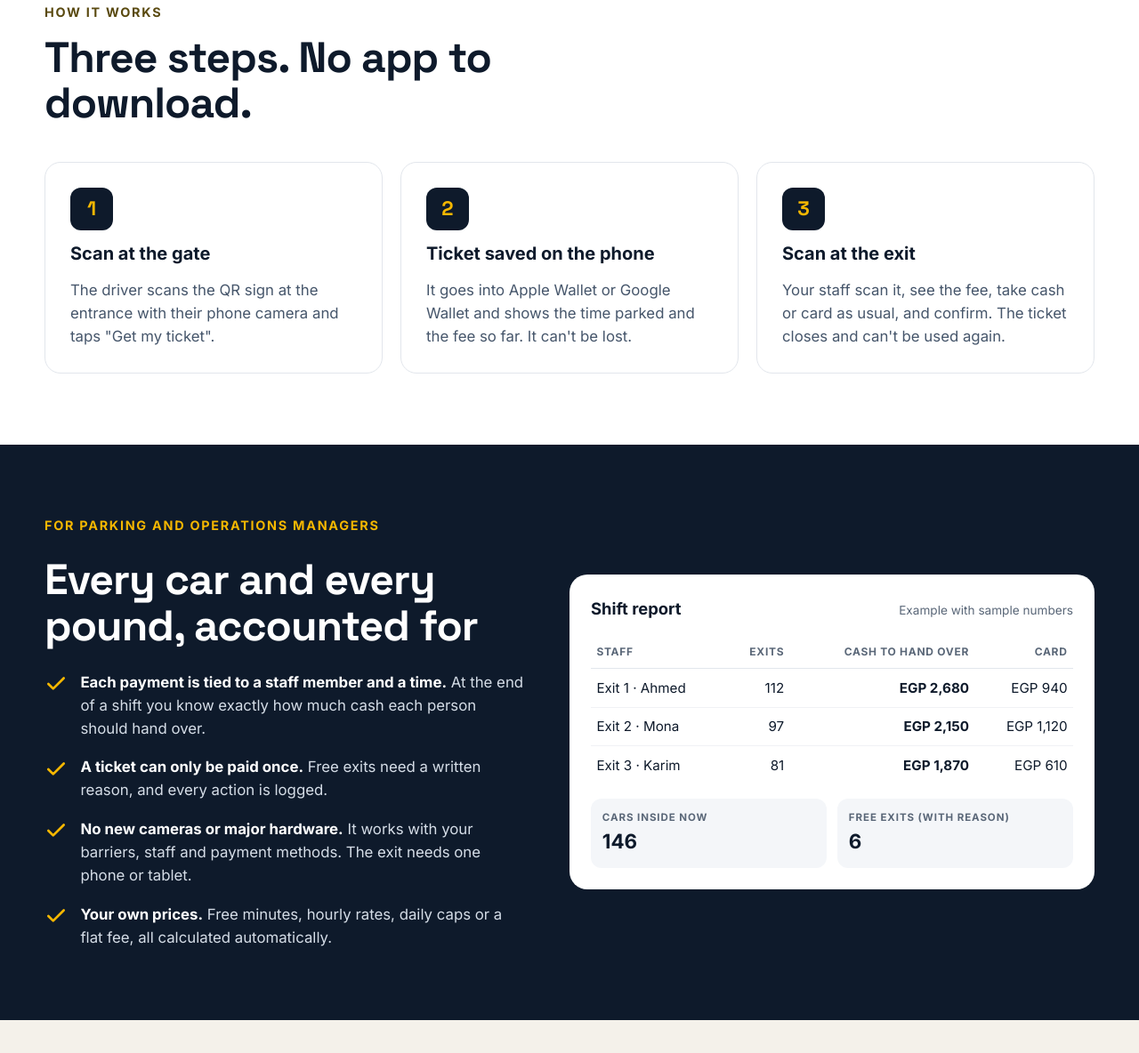
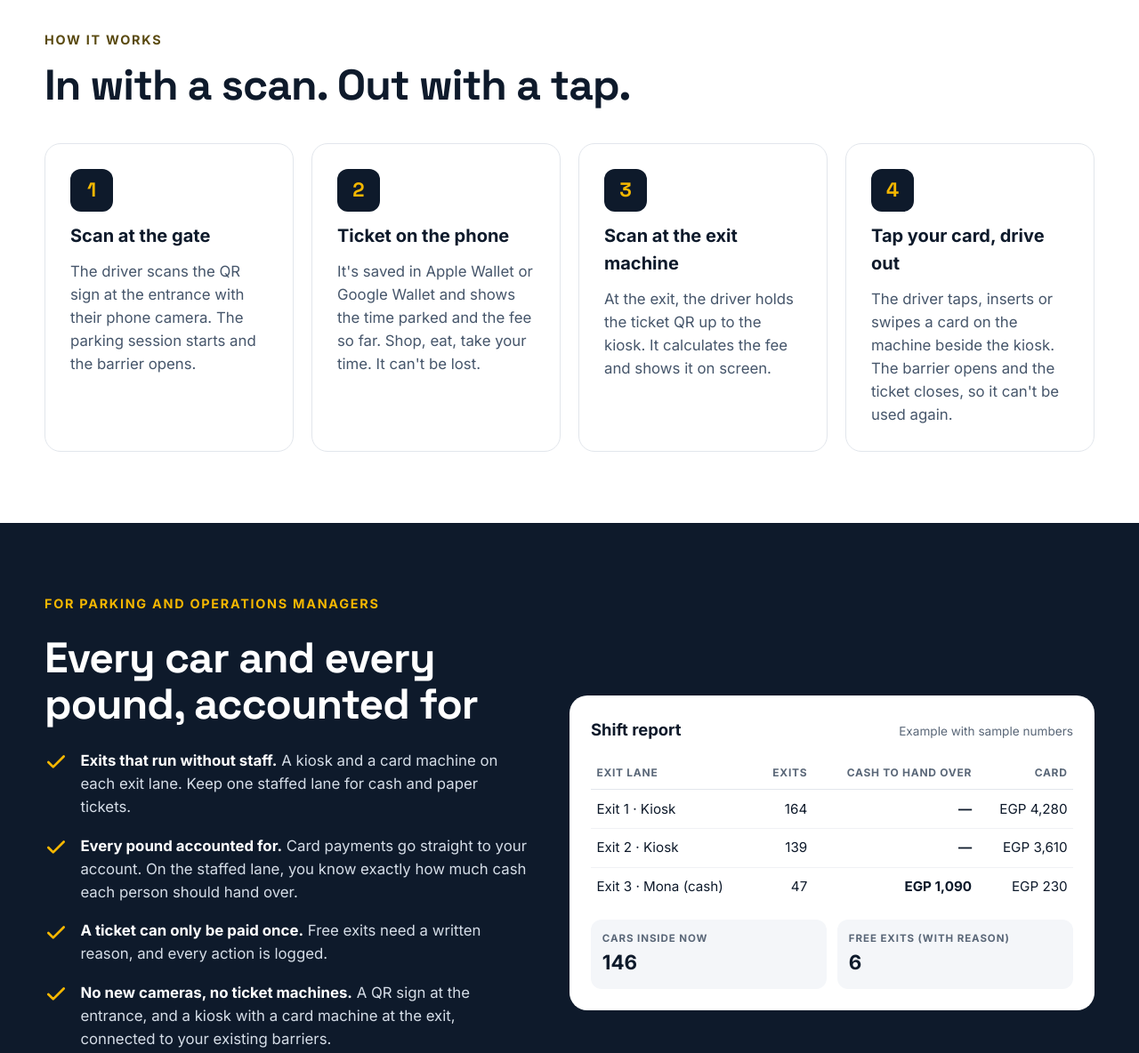
Before and after one commit to alikhairyy/tickt, a plain HTML site: page index.html in a window 1280 px wide. Shown: the part 1421-2605 px from the top of the page at 89% size. Drawn offline with Linux system fonts and the light colour scheme.

Commit message:
Website: self-service exit with kiosk and card payment
Co-Authored-By: Claude Opus 5.5 <noreply@anthropic.com>
Claude-Session: https://claude.ai/code/session_01NSQQmGv6DALcNFQt9CLj1o

```diff
--- a/index.html
+++ b/index.html
@@ -43,12 +43,12 @@ a{color:#0E1A2B}a:hover{color:#3A4A63}
 <p style="margin: 0; font-size: 0.95rem; font-weight: 700; letter-spacing: 0.12em; text-transform: uppercase; color: #B7C2D0">Digital parking tickets for malls in Egypt</p>
 <h1 style="margin: 0; font-family: 'Space Grotesk', sans-serif; font-weight: 700; font-size: clamp(2.6rem, 6vw, 4.6rem); line-height: 1.02; letter-spacing: -0.025em">Lost parking tickets? <span style="color: #F5B700">Not anymore.</span></h1>
 <p lang="ar" dir="rtl" style="margin: 0; font-family: 'IBM Plex Sans Arabic', sans-serif; font-weight: 700; font-size: 1.6rem; color: #F5B700">تذكرة الجراج على موبايل العميل</p>
-<p style="margin: 0; font-size: 1.25rem; color: #D5DDE7; max-width: 36rem">Drivers scan a QR code at your gate and their ticket is saved in Apple Wallet or Google Wallet. Your staff scan it at the exit, see the fee, and take payment the way they do today.</p>
+<p style="margin: 0; font-size: 1.25rem; color: #D5DDE7; max-width: 36rem">Drivers scan a QR code at your gate, the barrier opens, and their ticket is saved in Apple Wallet or Google Wallet. At the exit they scan it at a self-service machine, tap their card, and drive out.</p>
 <div style="display: flex; gap: 0.9rem; flex-wrap: wrap">
 <a href="mailto:alimohamedkhairy12@gmail.com?subject=tickt%20pilot%20request" style="background: #F5B700; color: #0E1A2B; text-decoration: none; font-weight: 700; font-size: 1.1rem; padding: 1rem 1.5rem; border-radius: 12px; min-height: 52px; display: inline-flex; align-items: center">Request a free pilot</a>
 <a href="#how" style="color: #FFFFFF; text-decoration: none; font-weight: 600; font-size: 1.1rem; padding: 1rem 1.5rem; border-radius: 12px; border: 1.5px solid #3A4A63; min-height: 52px; display: inline-flex; align-items: center">See how it works</a>
 </div>
-<p style="margin: 0; font-size: 0.98rem; color: #B7C2D0">No app for drivers. No new cameras. Your staff, cash and POS stay as they are.</p>
+<p style="margin: 0; font-size: 0.98rem; color: #B7C2D0">No paper tickets. No plastic cards. No staff needed at the exit.</p>
 </div>
 
 <div style="flex: 0 1 320px; display: flex; justify-content: center; margin: 0 auto">
@@ -108,23 +108,28 @@ a{color:#0E1A2B}a:hover{color:#3A4A63}
 <div style="max-width: 1180px; margin: 0 auto; padding: 5rem 1.5rem; display: flex; flex-direction: column; gap: 2.5rem">
 <div style="max-width: 44rem; display: flex; flex-direction: column; gap: 0.8rem">
 <p style="margin: 0; font-size: 0.9rem; font-weight: 700; letter-spacing: 0.12em; text-transform: uppercase; color: #5A4A10">How it works</p>
-<h2 style="margin: 0; font-family: 'Space Grotesk', sans-serif; font-weight: 700; font-size: clamp(2rem, 4vw, 3rem); line-height: 1.08; letter-spacing: -0.02em">Three steps. No app to download.</h2>
+<h2 style="margin: 0; font-family: 'Space Grotesk', sans-serif; font-weight: 700; font-size: clamp(2rem, 4vw, 3rem); line-height: 1.08; letter-spacing: -0.02em">In with a scan. Out with a tap.</h2>
 </div>
-<ol style="list-style: none; margin: 0; padding: 0; display: grid; grid-template-columns: repeat(auto-fit, minmax(260px, 1fr)); gap: 1.25rem">
+<ol style="list-style: none; margin: 0; padding: 0; display: grid; grid-template-columns: repeat(auto-fit, minmax(240px, 1fr)); gap: 1.25rem">
 <li style="border: 1.5px solid #E2E6EC; border-radius: 18px; padding: 1.75rem; display: flex; flex-direction: column; gap: 0.7rem">
 <span style="width: 48px; height: 48px; border-radius: 12px; background: #0E1A2B; color: #F5B700; font-family: 'Space Grotesk', sans-serif; font-weight: 700; font-size: 1.4rem; display: flex; align-items: center; justify-content: center">1</span>
 <h3 style="margin: 0; font-size: 1.25rem">Scan at the gate</h3>
-<p style="margin: 0; color: #46566B">The driver scans the QR sign at the entrance with their phone camera and taps "Get my ticket".</p>
+<p style="margin: 0; color: #46566B">The driver scans the QR sign at the entrance with their phone camera. The parking session starts and the barrier opens.</p>
 </li>
 <li style="border: 1.5px solid #E2E6EC; border-radius: 18px; padding: 1.75rem; display: flex; flex-direction: column; gap: 0.7rem">
 <span style="width: 48px; height: 48px; border-radius: 12px; background: #0E1A2B; color: #F5B700; font-family: 'Space Grotesk', sans-serif; font-weight: 700; font-size: 1.4rem; display: flex; align-items: center; justify-content: center">2</span>
-<h3 style="margin: 0; font-size: 1.25rem">Ticket saved on the phone</h3>
-<p style="margin: 0; color: #46566B">It goes into Apple Wallet or Google Wallet and shows the time parked and the fee so far. It can't be lost.</p>
+<h3 style="margin: 0; font-size: 1.25rem">Ticket on the phone</h3>
+<p style="margin: 0; color: #46566B">It's saved in Apple Wallet or Google Wallet and shows the time parked and the fee so far. Shop, eat, take your time. It can't be lost.</p>
 </li>
 <li style="border: 1.5px solid #E2E6EC; border-radius: 18px; padding: 1.75rem; display: flex; flex-direction: column; gap: 0.7rem">
 <span style="width: 48px; height: 48px; border-radius: 12px; background: #0E1A2B; color: #F5B700; font-family: 'Space Grotesk', sans-serif; font-weight: 700; font-size: 1.4rem; display: flex; align-items: center; justify-content: center">3</span>
-<h3 style="margin: 0; font-size: 1.25rem">Scan at the exit</h3>
-<p style="margin: 0; color: #46566B">Your staff scan it, see the fee, take cash or card as usual, and confirm. The ticket closes and can't be used again.</p>
+<h3 style="margin: 0; font-size: 1.25rem">Scan at the exit machine</h3>
+<p style="margin: 0; color: #46566B">At the exit, the driver holds the ticket QR up to the kiosk. It calculates the fee and shows it on screen.</p>
+</li>
+<li style="border: 1.5px solid #E2E6EC; border-radius: 18px; padding: 1.75rem; display: flex; flex-direction: column; gap: 0.7rem">
+<span style="width: 48px; height: 48px; border-radius: 12px; background: #0E1A2B; color: #F5B700; font-family: 'Space Grotesk', sans-serif; font-weight: 700; font-size: 1.4rem; display: flex; align-items: center; justify-content: center">4</span>
+<h3 style="margin: 0; font-size: 1.25rem">Tap your card, drive out</h3>
+<p style="margin: 0; color: #46566B">The driver taps, inserts or swipes a card on the machine beside the kiosk. The barrier opens and the ticket closes, so it can't be used again.</p>
 </li>
 </ol>
 </div>
@@ -136,9 +141,10 @@ a{color:#0E1A2B}a:hover{color:#3A4A63}
 <p style="margin: 0; font-size: 0.9rem; font-weight: 700; letter-spacing: 0.12em; text-transform: uppercase; color: #F5B700">For parking and operations managers</p>
 <h2 style="margin: 0; font-family: 'Space Grotesk', sans-serif; font-weight: 700; font-size: clamp(2rem, 4vw, 3rem); line-height: 1.08; letter-spacing: -0.02em">Every car and every pound, accounted for</h2>
 <ul style="list-style: none; margin: 0; padding: 0; display: flex; flex-direction: column; gap: 1.1rem">
-<li style="display: flex; gap: 0.9rem; align-items: flex-start"><svg aria-hidden="true" width="26" height="26" viewBox="0 0 24 24" fill="none" stroke="#F5B700" stroke-width="2.5" stroke-linecap="round" stroke-linejoin="round" style="flex: none; margin-top: 0.15rem"><path d="M20 6L9 17l-5-5"></path></svg><span><strong>Each payment is tied to a staff member and a time.</strong> <span style="color: #D5DDE7">At the end of a shift you know exactly how much cash each person should hand over.</span></span></li>
+<li style="display: flex; gap: 0.9rem; align-items: flex-start"><svg aria-hidden="true" width="26" height="26" viewBox="0 0 24 24" fill="none" stroke="#F5B700" stroke-width="2.5" stroke-linecap="round" stroke-linejoin="round" style="flex: none; margin-top: 0.15rem"><path d="M20 6L9 17l-5-5"></path></svg><span><strong>Exits that run without staff.</strong> <span style="color: #D5DDE7">A kiosk and a card machine on each exit lane. Keep one staffed lane for cash and paper tickets.</span></span></li>
+<li style="display: flex; gap: 0.9rem; align-items: flex-start"><svg aria-hidden="true" width="26" height="26" viewBox="0 0 24 24" fill="none" stroke="#F5B700" stroke-width="2.5" stroke-linecap="round" stroke-linejoin="round" style="flex: none; margin-top: 0.15rem"><path d="M20 6L9 17l-5-5"></path></svg><span><strong>Every pound accounted for.</strong> <span style="color: #D5DDE7">Card payments go straight to your account. On the staffed lane, you know exactly how much cash each person should hand over.</span></span></li>
 <li style="display: flex; gap: 0.9rem; align-items: flex-start"><svg aria-hidden="true" width="26" height="26" viewBox="0 0 24 24" fill="none" stroke="#F5B700" stroke-width="2.5" stroke-linecap="round" stroke-linejoin="round" style="flex: none; margin-top: 0.15rem"><path d="M20 6L9 17l-5-5"></path></svg><span><strong>A ticket can only be paid once.</strong> <span style="color: #D5DDE7">Free exits need a written reason, and every action is logged.</span></span></li>
-<li style="display: flex; gap: 0.9rem; align-items: flex-start"><svg aria-hidden="true" width="26" height="26" viewBox="0 0 24 24" fill="none" stroke="#F5B700" stroke-width="2.5" stroke-linecap="round" stroke-linejoin="round" style="flex: none; margin-top: 0.15rem"><path d="M20 6L9 17l-5-5"></path></svg><span><strong>No new cameras or major hardware.</strong> <span style="color: #D5DDE7">It works with your barriers, staff and payment methods. The exit needs one phone or tablet.</span></span></li>
+<li style="display: flex; gap: 0.9rem; align-items: flex-start"><svg aria-hidden="true" width="26" height="26" viewBox="0 0 24 24" fill="none" stroke="#F5B700" stroke-width="2.5" stroke-linecap="round" stroke-linejoin="round" style="flex: none; margin-top: 0.15rem"><path d="M20 6L9 17l-5-5"></path></svg><span><strong>No new cameras, no ticket machines.</strong> <span style="color: #D5DDE7">A QR sign at the entrance, and a kiosk with a card machine at the exit, connected to your existing barriers.</span></span></li>
 <li style="display: flex; gap: 0.9rem; align-items: flex-start"><svg aria-hidden="true" width="26" height="26" viewBox="0 0 24 24" fill="none" stroke="#F5B700" stroke-width="2.5" stroke-linecap="round" stroke-linejoin="round" style="flex: none; margin-top: 0.15rem"><path d="M20 6L9 17l-5-5"></path></svg><span><strong>Your own prices.</strong> <span style="color: #D5DDE7">Free minutes, hourly rates, daily caps or a flat fee, all calculated automatically.</span></span></li>
 </ul>
 </div>
@@ -151,15 +157,15 @@ a{color:#0E1A2B}a:hover{color:#3A4A63}
 <div style="overflow-x: auto">
 <table style="width: 100%; border-collapse: collapse; font-size: 0.95rem; min-width: 380px">
 <thead><tr>
-<th scope="col" style="text-align: left; padding: 0.55rem 0.4rem; border-bottom: 1px solid #E2E6EC; font-size: 0.75rem; letter-spacing: 0.06em; text-transform: uppercase; color: #5A6778">Staff</th>
+<th scope="col" style="text-align: left; padding: 0.55rem 0.4rem; border-bottom: 1px solid #E2E6EC; font-size: 0.75rem; letter-spacing: 0.06em; text-transform: uppercase; color: #5A6778">Exit lane</th>
 <th scope="col" style="text-align: right; padding: 0.55rem 0.4rem; border-bottom: 1px solid #E2E6EC; font-size: 0.75rem; letter-spacing: 0.06em; text-transform: uppercase; color: #5A6778">Exits</th>
 <th scope="col" style="text-align: right; padding: 0.55rem 0.4rem; border-bottom: 1px solid #E2E6EC; font-size: 0.75rem; letter-spacing: 0.06em; text-transform: uppercase; color: #5A6778">Cash to hand over</th>
 <th scope="col" style="text-align: right; padding: 0.55rem 0.4rem; border-bottom: 1px solid #E2E6EC; font-size: 0.75rem; letter-spacing: 0.06em; text-transform: uppercase; color: #5A6778">Card</th>
 </tr></thead>
 <tbody>
-<tr><td style="padding: 0.6rem 0.4rem; border-bottom: 1px solid #F0F2F5">Exit 1 · Ahmed</td><td style="padding: 0.6rem 0.4rem; border-bottom: 1px solid #F0F2F5; text-align: right">112</td><td style="padding: 0.6rem 0.4rem; border-bottom: 1px solid #F0F2F5; text-align: right; font-weight: 700">EGP 2,680</td><td style="padding: 0.6rem 0.4rem; border-bottom: 1px solid #F0F2F5; text-align: right">EGP 940</td></tr>
-<tr><td style="padding: 0.6rem 0.4rem; border-bottom: 1px solid #F0F2F5">Exit 2 · Mona</td><td style="padding: 0.6rem 0.4rem; border-bottom: 1px solid #F0F2F5; text-align: right">97</td><td style="padding: 0.6rem 0.4rem; border-bottom: 1px solid #F0F2F5; text-align: right; font-weight: 700">EGP 2,150</td><td style="padding: 0.6rem 0.4rem; border-bottom: 1px solid #F0F2F5; text-align: right">EGP 1,120</td></tr>
-<tr><td style="padding: 0.6rem 0.4rem">Exit 3 · Karim</td><td style="padding: 0.6rem 0.4rem; text-align: right">81</td><td style="padding: 0.6rem 0.4rem; text-align: right; font-weight: 700">EGP 1,870</td><td style="padding: 0.6rem 0.4rem; text-align: right">EGP 610</td></tr>
+<tr><td style="padding: 0.6rem 0.4rem; border-bottom: 1px solid #F0F2F5">Exit 1 · Kiosk</td><td style="padding: 0.6rem 0.4rem; border-bottom: 1px solid #F0F2F5; text-align: right">164</td><td style="padding: 0.6rem 0.4rem; border-bottom: 1px solid #F0F2F5; text-align: right; font-weight: 700">—</td><td style="padding: 0.6rem 0.4rem; border-bottom: 1px solid #F0F2F5; text-align: right">EGP 4,280</td></tr>
+<tr><td style="padding: 0.6rem 0.4rem; border-bottom: 1px solid #F0F2F5">Exit 2 · Kiosk</td><td style="padding: 0.6rem 0.4rem; border-bottom: 1px solid #F0F2F5; text-align: right">139</td><td style="padding: 0.6rem 0.4rem; border-bottom: 1px solid #F0F2F5; text-align: right; font-weight: 700">—</td><td style="padding: 0.6rem 0.4rem; border-bottom: 1px solid #F0F2F5; text-align: right">EGP 3,610</td></tr>
+<tr><td style="padding: 0.6rem 0.4rem">Exit 3 · Mona (cash)</td><td style="padding: 0.6rem 0.4rem; text-align: right">47</td><td style="padding: 0.6rem 0.4rem; text-align: right; font-weight: 700">EGP 1,090</td><td style="padding: 0.6rem 0.4rem; text-align: right">EGP 230</td></tr>
 </tbody>
 </table>
 </div>
@@ -183,6 +189,7 @@ a{color:#0E1A2B}a:hover{color:#3A4A63}
 <h3 style="margin: 0; font-size: 1.2rem">What we set up</h3>
 <ul style="margin: 0; padding-left: 1.2rem; color: #46566B; display: flex; flex-direction: column; gap: 0.35rem">
 <li>One entrance and one exit lane</li>
+<li>A self-service kiosk and card machine at the exit</li>
 <li>Printed QR signs in Arabic and English</li>
 <li>Your prices, configured for you</li>
 <li>Staff training in Arabic</li>
@@ -203,7 +210,7 @@ a{color:#0E1A2B}a:hover{color:#3A4A63}
 <h3 style="margin: 0; font-size: 1.2rem">What we need from you</h3>
 <ul style="margin: 0; padding-left: 1.2rem; color: #46566B; display: flex; flex-direction: column; gap: 0.35rem">
 <li>One contact person in operations</li>
-<li>A phone or tablet at the exit booth</li>
+<li>Power and internet at the exit lane</li>
 <li>A short visit with your barrier technician</li>
 <li>30 minutes a week to review results</li>
 </ul>
@@ -218,8 +225,9 @@ a{color:#0E1A2B}a:hover{color:#3A4A63}
 <div style="display: flex; flex-direction: column; gap: 1.4rem">
 <div style="border-bottom: 1px solid #E2E6EC; padding-bottom: 1.2rem"><h3 style="margin: 0 0 0.35rem; font-size: 1.15rem">What about drivers without a smartphone?</h3><p style="margin: 0; color: #46566B">Your paper ticket button stays. tickt is an extra option, not a replacement on day one.</p></div>
 <div style="border-bottom: 1px solid #E2E6EC; padding-bottom: 1.2rem"><h3 style="margin: 0 0 0.35rem; font-size: 1.15rem">Do drivers need to download an app?</h3><p style="margin: 0; color: #46566B">No. The ticket opens in the phone's browser and can be saved to Apple Wallet or Google Wallet in one tap.</p></div>
-<div style="border-bottom: 1px solid #E2E6EC; padding-bottom: 1.2rem"><h3 style="margin: 0 0 0.35rem; font-size: 1.15rem">Do we have to change our barriers or staff?</h3><p style="margin: 0; color: #46566B">No. Your staff keep working the exit and taking cash or card. We connect to the entrance barrier with your technician, or the gate attendant opens it.</p></div>
-<div style="border-bottom: 1px solid #E2E6EC; padding-bottom: 1.2rem"><h3 style="margin: 0 0 0.35rem; font-size: 1.15rem">What if a driver's phone dies?</h3><p style="margin: 0; color: #46566B">Every ticket has a short code. Staff can find it by the code, and the normal lost-ticket process still applies.</p></div>
+<div style="border-bottom: 1px solid #E2E6EC; padding-bottom: 1.2rem"><h3 style="margin: 0 0 0.35rem; font-size: 1.15rem">Do we have to change our barriers?</h3><p style="margin: 0; color: #46566B">No. We connect the entrance QR and the exit kiosk to your existing barriers, together with your technician.</p></div>
+<div style="border-bottom: 1px solid #E2E6EC; padding-bottom: 1.2rem"><h3 style="margin: 0 0 0.35rem; font-size: 1.15rem">What about drivers who want to pay cash?</h3><p style="margin: 0; color: #46566B">Keep one staffed exit lane for cash and paper tickets. The kiosk lanes take card, Meeza and phone payments.</p></div>
+<div style="border-bottom: 1px solid #E2E6EC; padding-bottom: 1.2rem"><h3 style="margin: 0 0 0.35rem; font-size: 1.15rem">What if a driver's phone dies?</h3><p style="margin: 0; color: #46566B">Every ticket has a short code. The driver can type it on the kiosk, or press the help button, and the normal lost-ticket process still applies.</p></div>
 <div style="border-bottom: 1px solid #E2E6EC; padding-bottom: 1.2rem"><h3 style="margin: 0 0 0.35rem; font-size: 1.15rem">Do you collect drivers' personal data?</h3><p style="margin: 0; color: #46566B">No names, phone numbers or plates are needed. A ticket is just a random code, a time and a fee.</p></div>
 <div><h3 style="margin: 0 0 0.35rem; font-size: 1.15rem">What does it cost after the pilot?</h3><p style="margin: 0; color: #46566B">A simple monthly fee per lane, agreed with you after the pilot, based on the results.</p></div>
 </div>
```
